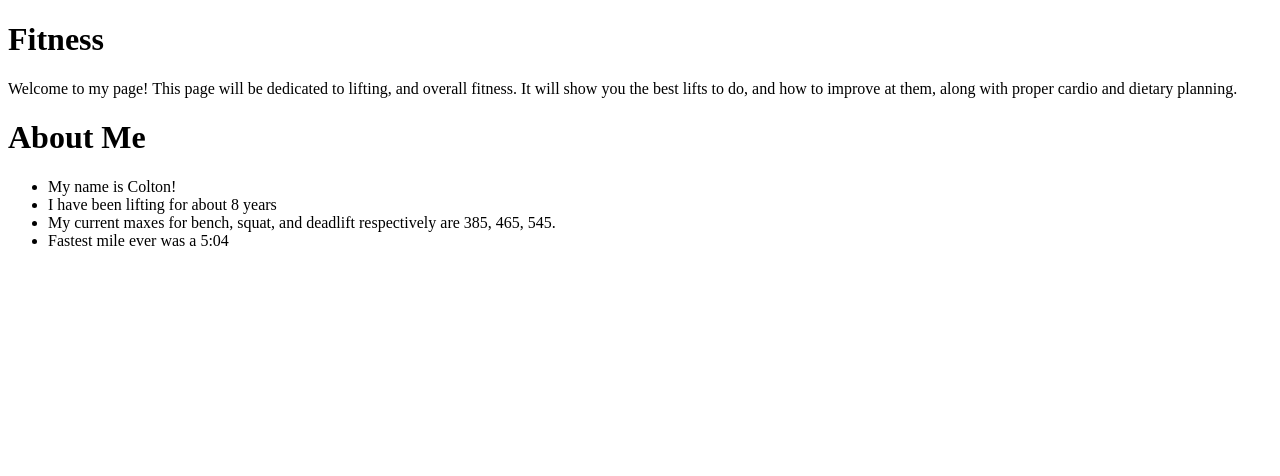
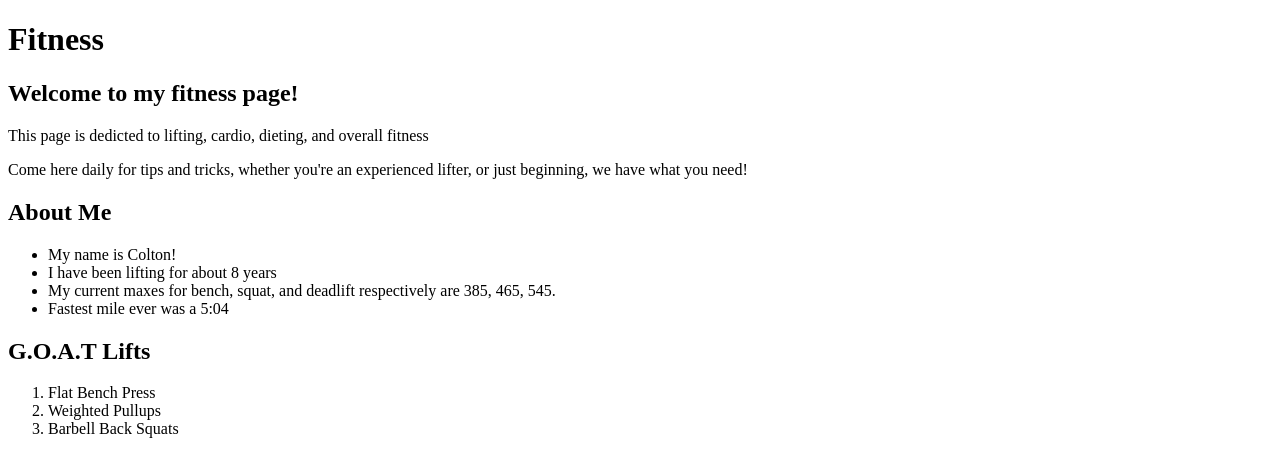
Before and after one commit to colts115/fitness-website, a plain HTML site: page index.html in a window 1280 px wide. Drawn offline with Linux system fonts and the light colour scheme.

Commit message:
Added comments, sections, ordered lists, and reworded a few things.

```diff
--- a/index.html
+++ b/index.html
@@ -6,12 +6,16 @@
         <title>Fitness</title>
     </head>
 <body>
-    <header>
+    <header> <!--The header contains the page title-->
         <h1>Fitness</h1>
-        <p>Welcome to my page! This page will be dedicated to lifting, and overall fitness. It will show you the best lifts to do, and how to improve at them, along with proper cardio and dietary planning.</p>
-    </header>
-
-    <header>
+    <main><!--The main portion contains the main content for my homepage-->
+        <section> <!--This is the welcome section that will welcome the user, and introduce the main purpose of the page-->
+            <h2>Welcome to my fitness page!</h2>
+            <p>This page is dedicted to lifting, cardio, dieting, and overall fitness</p>
+            <p>Come here daily for tips and tricks, whether you're an experienced lifter, or just beginning, we have what you need!</p>
+        </section>
+        <!--This is the about me section-->
+        <section>
         <h1>About Me</h1>
         <ul>
             <li>My name is Colton!</li>
@@ -19,6 +23,18 @@
             <li>My current maxes for bench, squat, and deadlift respectively are 385, 465, 545.</li>
             <li>Fastest mile ever was a 5:04</li>
         </ul>
-    </header>
+    </section>
+
+    <!--This is the section where I rank my favorite lifts-->
+    <section>
+        <h2>G.O.A.T Lifts</h2>
+        <ol>
+            <li>Flat Bench Press</li>
+            <li>Weighted Pullups</li>
+            <li>Barbell Back Squats</li>
+        </ol>
+    </section>
+
+    </main>
 </body>
 </html>
```
